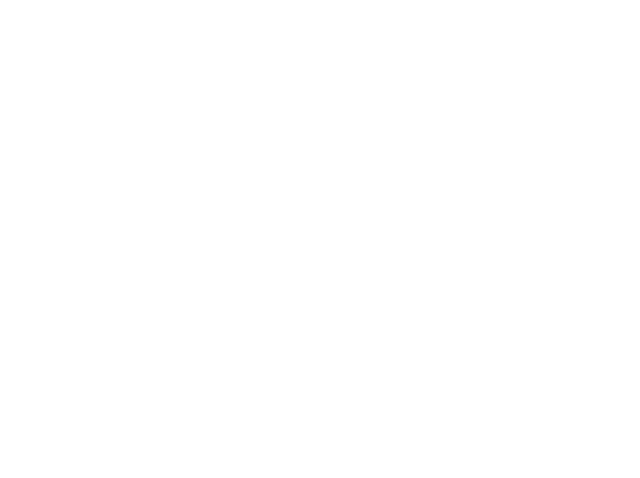
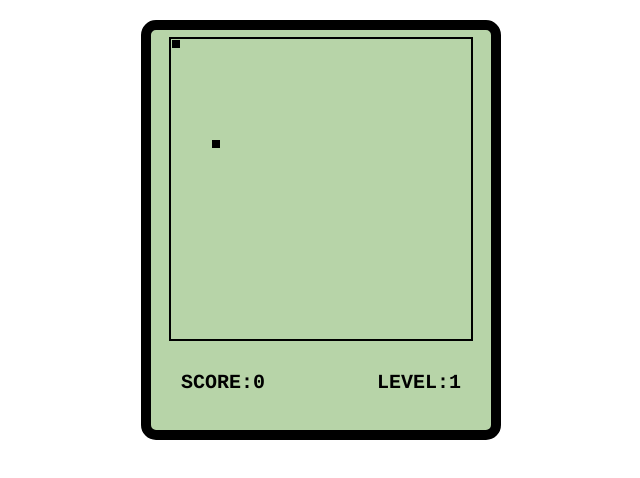
Before and after one commit to Formerscholar/webpack-ts, a website built with webpack: page src/public/index.html in a window 1280 px wide. Shown: the whole page, without its empty margins (319-959 px from the left). Built offline with nearby package versions, Linux system fonts and the light colour scheme.

Commit message:
配置less+搭建页面+配置JS、Css兼容

```diff
--- /dev/null
+++ b/src/index.less
@@ -0,0 +1,59 @@
+@bg-color: #b7d4a8;
+
+* {
+  padding: 0;
+  margin: 0;
+  box-sizing: border-box;
+}
+
+body {
+  font: bold 20px "Courier";
+}
+
+#main {
+  width: 360px;
+  height: 420px;
+  background-color: @bg-color;
+  margin: 20px auto;
+  border: 10px solid #000;
+  border-radius: 15px;
+  display: flex;
+  flex-direction: column;
+  justify-content: center;
+  align-items: center;
+
+  #stage {
+    width: 304px;
+    height: 304px;
+    border: 2px solid #000;
+    position: relative;
+
+    #snake {
+      &>div {
+        width: 10px;
+        height: 10px;
+        background-color: #000;
+        border: 1px solid @bg-color;
+        position: absolute;
+      }
+    }
+
+    #food {
+      width: 10px;
+      height: 10px;
+      background-color: #000;
+      border: 1px solid @bg-color;
+      position: absolute;
+      left: 40px;
+      top:100px;
+    }
+  }
+
+  #score-panel {
+    width: 100%;
+    display: flex;
+    justify-content: space-between;
+    align-items: center;
+    padding: 30px;
+  }
+}
--- a/src/public/index.html
+++ b/src/public/index.html
@@ -6,12 +6,26 @@
     <title>学习</title>
   </head>
   <body>
+    <!--================ts贪吃蛇======================== -->
 
+    <div id="main">
+      <div id="stage">
+        <div id="snake">
+          <div></div>
+        </div>
+        <div id="food"></div>
+      </div>
+      <div id="score-panel">
+        <div>
+          SCORE:<span id="score">0</span>
+        </div>
+        <div>
+          LEVEL:<span id="level">1</span>
+        </div>
+      </div>
+    </div>
 
-
-
-
-
+    <!--================================================ -->
 
     <!--================resize 控制大小=================== -->
     <!-- <style>
--- a/webpack.config.js
+++ b/webpack.config.js
@@ -5,6 +5,7 @@ const HTMLWebpackPlugin = require('html-webpack-plugin')
 const { CleanWebpackPlugin } = require('clean-webpack-plugin')
 
 module.exports = {
+  mode: 'production', // development  production
   entry: './src/index.ts',
   output: {
     path: path.resolve(__dirname, 'build'),
@@ -39,6 +40,30 @@ module.exports = {
         ],
         exclude: /node_modules/,
       },
+      {
+        test: /\.less$/,
+        use: [
+          'style-loader',
+          'css-loader',
+          {
+            loader: 'postcss-loader',
+            options: {
+              postcssOptions: {
+                plugins: [
+                  [
+                    'postcss-preset-env',
+                    {
+                      browsers: 'last 3 versions',
+                    },
+                  ],
+                ],
+              },
+            },
+          },
+          'less-loader',
+        ],
+        exclude: /node_modules/,
+      },
     ],
   },
   plugins: [
```
Also changed, not shown: package.json (+8 -1 lines), src/index.ts (+8 -0 lines), 1 other file.
